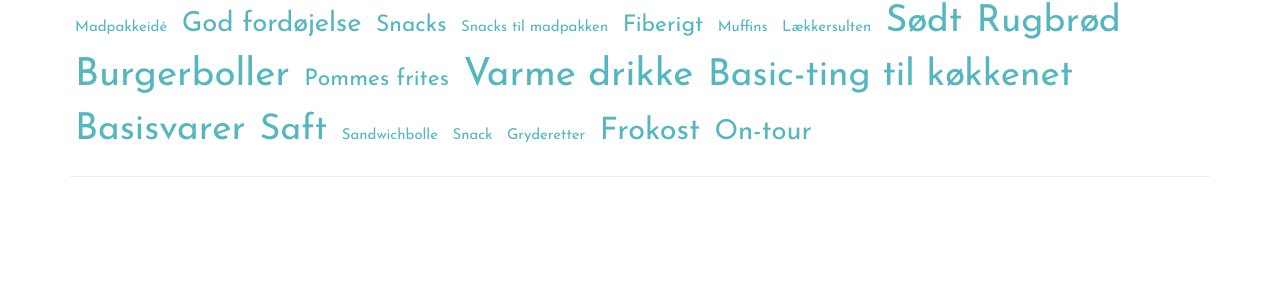
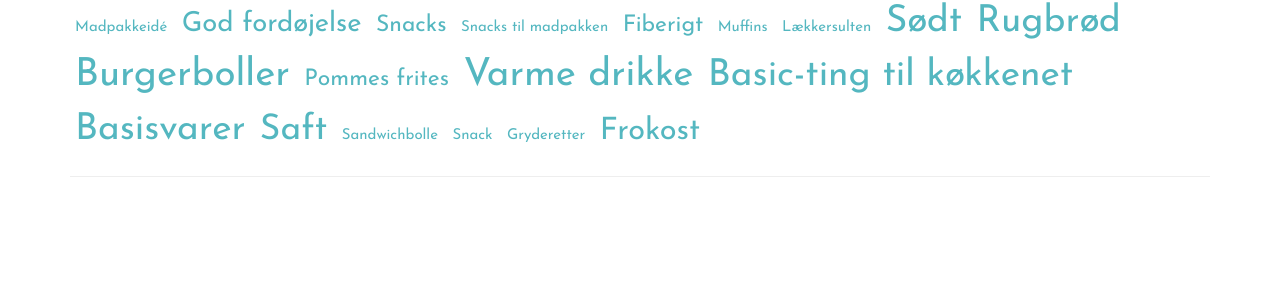
Before and after one commit to femmefood/femmefood.com, a Jekyll site: the page built from kategorier/index.html, in a window 1280 px wide. Shown: the part 219-527 px from the top of the page. Built offline with Jekyll 4.4.1, drawn with Linux system fonts in a browser that asks for light colours; nearby versions of some CDN libraries; Markdown is read by kramdown in place of the engine named in the settings.

Commit message:
Added new category

```diff
--- a/_posts/2014-04-11-ramsloeg-risskov-og-raahygge.md
+++ b/_posts/2014-04-11-ramsloeg-risskov-og-raahygge.md
@@ -1,10 +1,11 @@
+
 ---
 layout: post
 title: Ramsløg, Risskov og råhygge
 image: https://farm3.staticflickr.com/2925/13784780773_2ed1fe4d80_n.jpg
 date: 2014-04-11 22:30
 categories:
-- On-tour
+- Paatur
 
 ---
 Vi har oprettet en ny kategorie, som hedder “På tur”. Vi vil ud at se lidt på verden omkring os... og vi har inviteret jer med ;) Forrig lørdag gik turen til Risskov i det pragtfulde vejr. Her blev vi mødt af en grøn og duftende skovbund. Vi gravede en god favn ramsløg op og nød det gode vejr. Ramsløgene er geniale til pesto, salater og tilbehør, da de smager af hvidløg. Det smarte er, at de både er i sæson lige nu, og så de sig på dansk grund, hvilket betyder, at de ikke skal transporteres fra Sydens sol.
```
